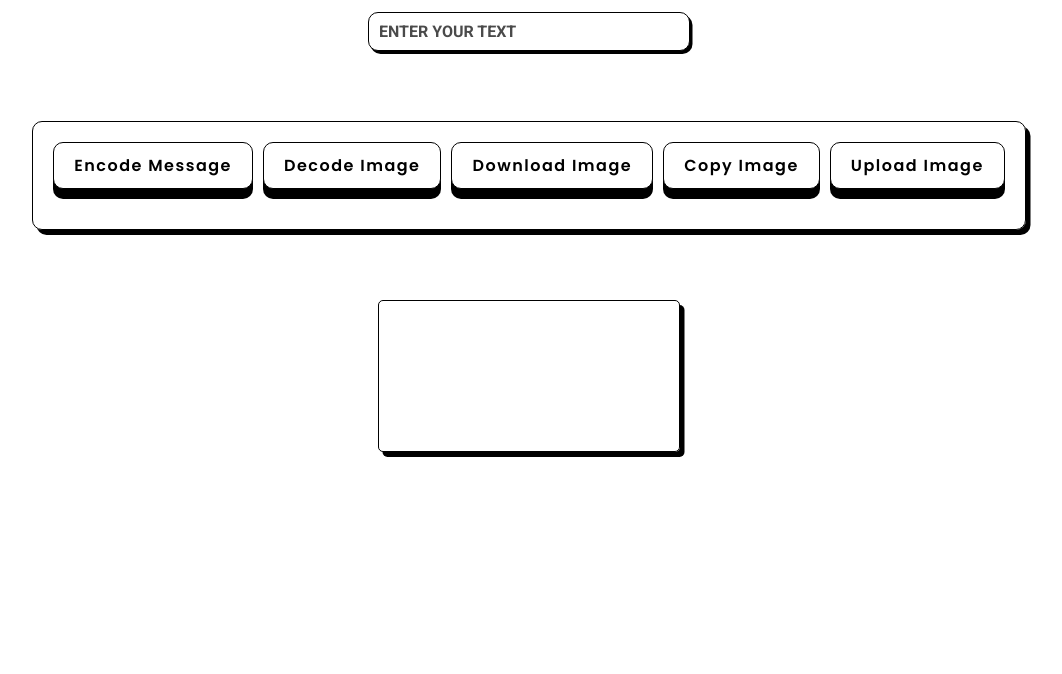
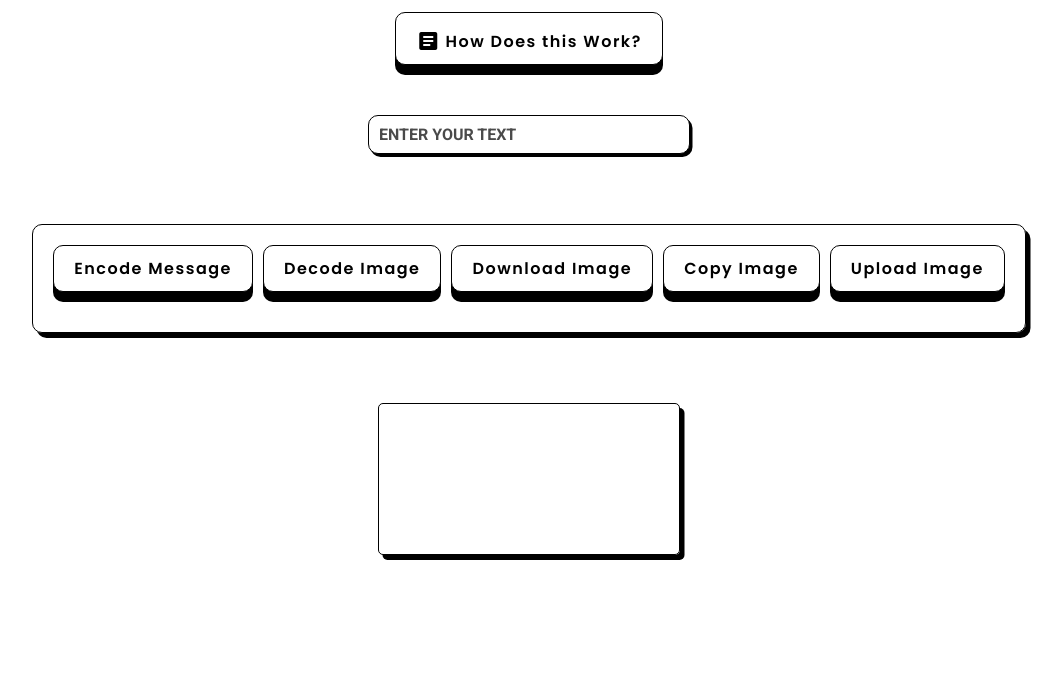
Before and after one commit to Monochronix/ColorCode, a plain HTML site: page index.html in a window 1280 px wide. Shown: the part 126-800 px from the top of the page, without its empty margins (111-1173 px from the left). Drawn offline with nearby package versions, Linux system fonts and the light colour scheme.

Commit message:
Add link to Medium article

```diff
--- a/index.html
+++ b/index.html
@@ -6,6 +6,7 @@
     <title>Color Code | Kyle Huang</title>
     <link rel="stylesheet" href="styles.css">
     <link rel="icon" type="image/x-icon" href="Images/Favicon/favicon.ico">
+    <link rel="stylesheet" href="https://fonts.googleapis.com/icon?family=Material+Icons">
     <meta property="og:title" content="Color Code | Kyle Huang">
     <meta property="og:description" content="An innovative method of text-to-image. While not the most efficient, it certainly is creative,">
     <meta property="og:type" content="website">
@@ -13,6 +14,7 @@
 </head>
 <body>
     <h1>Color Code</h1>
+    <a href="https://medium.com/@kylehuangmonochronix/storing-an-entire-readable-book-in-one-image-69c85844e7a5" class="mediumLink"><button><span class="material-icons icon">article</span> How Does this Work?</button></a>
     <input type="text" id="messageInput" placeholder="ENTER YOUR TEXT" autocomplete="off" spellcheck="false">
     <div class="button-container">
         <button onclick="encodeMessage()">Encode Message</button>
--- a/styles.css
+++ b/styles.css
@@ -17,7 +17,14 @@ h1 {
     font-family: "Oswald", sans-serif;
 }
 
+.mediumLink {
+    margin-bottom: 30px;
+}
 
+.material-icons {
+    position: relative;
+    top: 6.5px;
+}
 input {
     width: 30%;
     border-radius: 10px;
```
